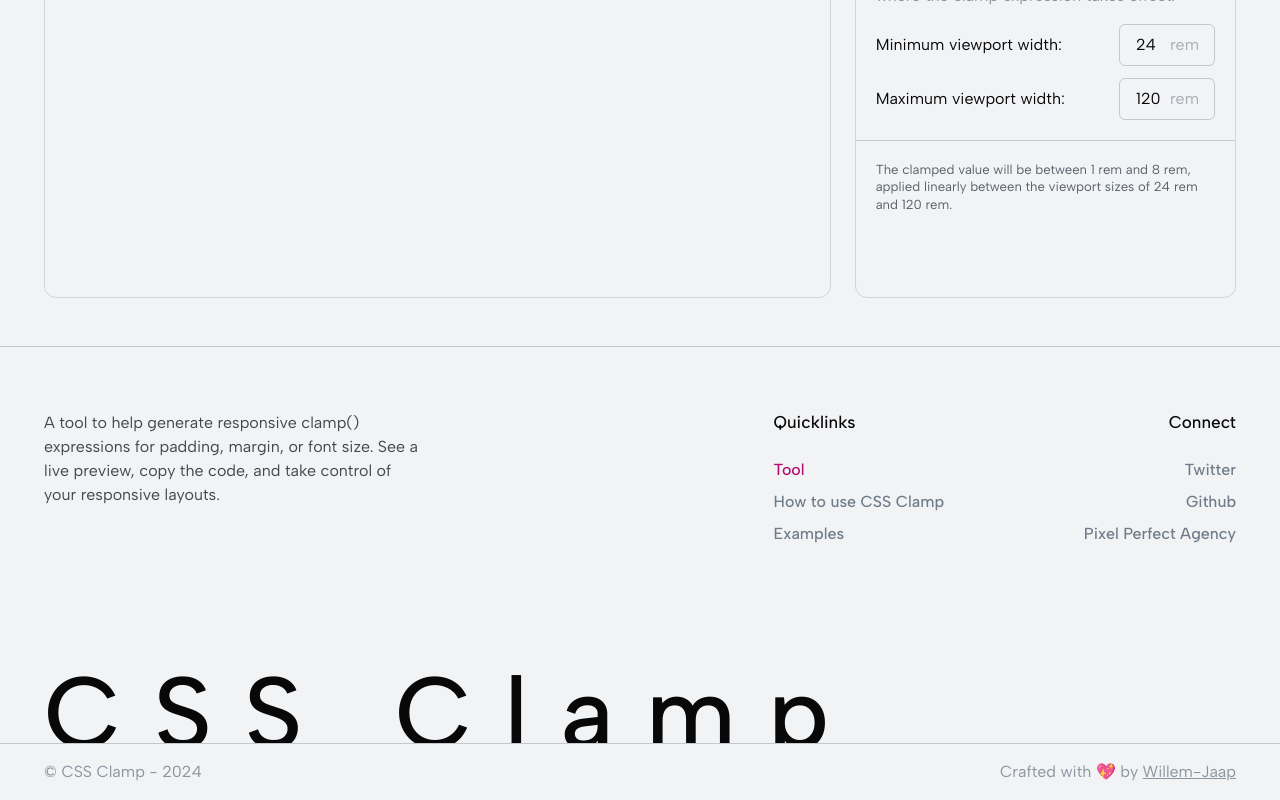
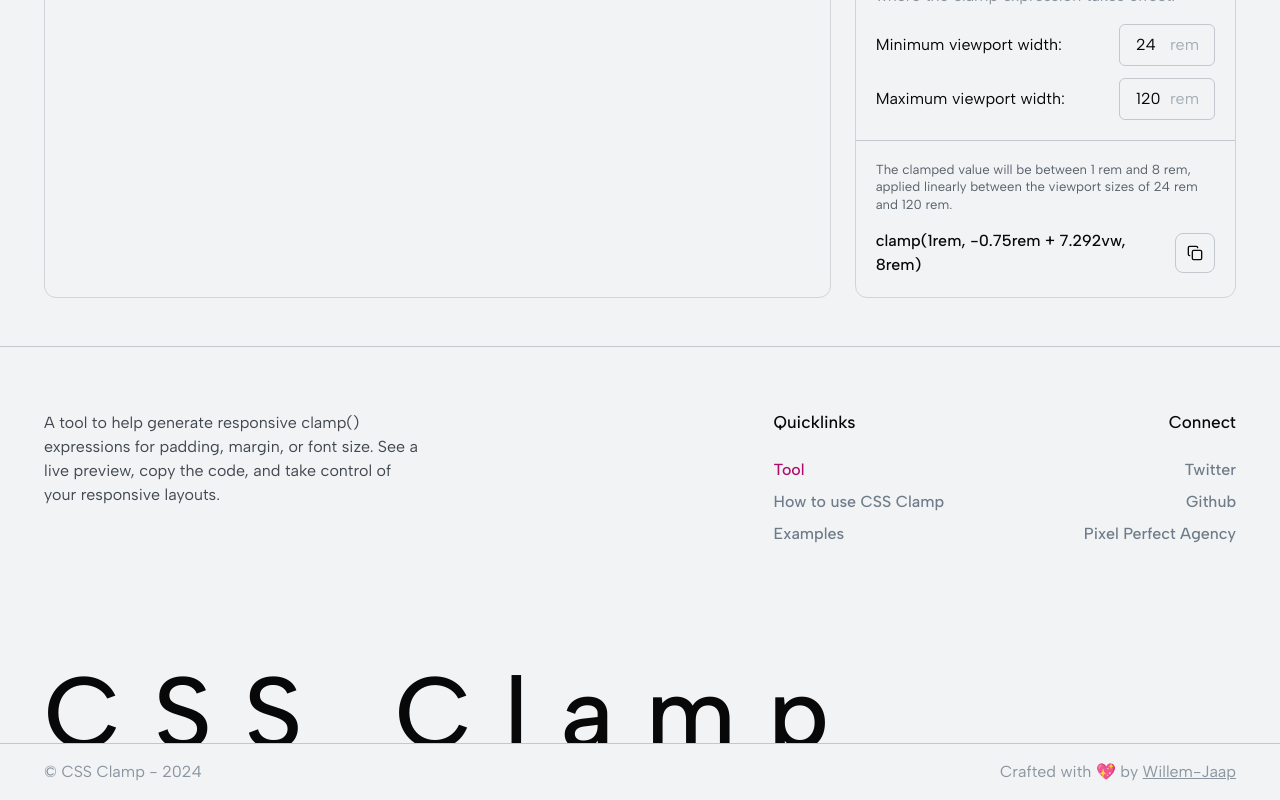
Before and after one commit to Willem-Jaap/cssclamp, a Next.js app: page / in a window 1280 px wide. Shown: the part 749-1549 px from the top of the page. Built offline with nearby package versions, Linux system fonts and the light colour scheme.

Commit message:
feat: add copy

```diff
--- a/src/components/misc/actions.tsx
+++ b/src/components/misc/actions.tsx
@@ -1,5 +1,7 @@
 'use client';
 
+import { useState } from 'react';
+import { CopyCheckIcon, CopyIcon } from 'lucide-react';
 import Link from 'next/link';
 
 import NumberInput from '~/components/form/number-input';
@@ -18,6 +20,7 @@
 
 const Actions = () => {
     const { register, watch, getValues, setValue } = useSettings();
+    const [copied, setCopied] = useState(false);
 
     const remify = (px: number) => px / 16;
 
@@ -59,6 +62,12 @@
         }
 
         setValue('mode', mode as Mode);
+    };
+
+    const handleCopy = async () => {
+        await navigator.clipboard.writeText(watch('clamp'));
+        setCopied(true);
+        setTimeout(() => setCopied(false), 2000);
     };
 
     return (
@@ -153,14 +162,25 @@
             </div>
 
             <div className="flex flex-1 flex-col justify-between p-5">
-                <p className="mb-16 text-sm text-neutral-600">
+                <p className="mb-4 text-sm text-neutral-600">
                     The clamped value will be between {watch('minimumValue')}{' '}
                     {mode !== 'tailwind' && mode} and {watch('maximumValue')}{' '}
                     {mode !== 'tailwind' && mode}, applied linearly between the viewport sizes of{' '}
                     {watch('minimumViewport')} {mode !== 'tailwind' && mode} and{' '}
                     {watch('maximumViewport')} {mode !== 'tailwind' && mode}.
                 </p>
-                {/* <p className="font-medium">{clamp}</p> */}
+                <div className="flex items-center justify-between gap-4">
+                    <p className="font-medium">{watch('clamp')}</p>
+                    <Button className="h-10 min-w-10 p-2" variant="outline" onClick={handleCopy}>
+                        {copied ? (
+                            <span className="flex items-center gap-2 text-sm">
+                                <CopyCheckIcon size={16} /> Copied
+                            </span>
+                        ) : (
+                            <CopyIcon size={16} />
+                        )}
+                    </Button>
+                </div>
             </div>
         </div>
     );
--- a/src/components/ui/button.tsx
+++ b/src/components/ui/button.tsx
@@ -14,7 +14,7 @@
                 destructive:
                     'bg-red-500 text-neutral-50 hover:bg-red-500/90 dark:bg-red-900 dark:text-neutral-50 dark:hover:bg-red-900/90',
                 outline:
-                    'border border-neutral-200 bg-white hover:bg-neutral-100/50 dark:border-neutral-200 dark:bg-neutral-950 dark:hover:bg-neutral-800 dark:hover:text-neutral-50',
+                    'border border-neutral-200 hover:bg-neutral-100/50 dark:border-neutral-200 dark:bg-neutral-950 dark:hover:bg-neutral-800 dark:hover:text-neutral-50',
                 secondary:
                     'bg-neutral-50 text-neutral-950 hover:bg-neutral-100/50 border border-neutral-100',
                 ghost: 'hover:bg-neutral-100 hover:text-neutral-900 dark:hover:bg-neutral-800 dark:hover:text-neutral-50',
```
